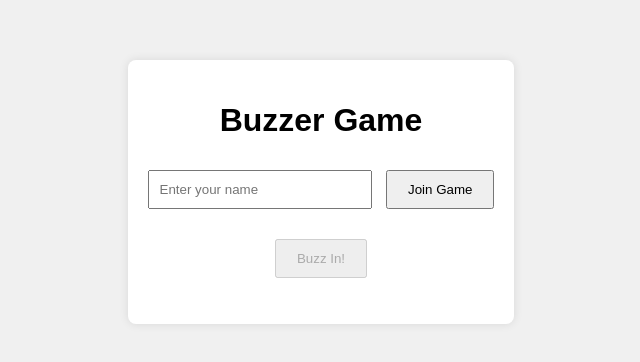
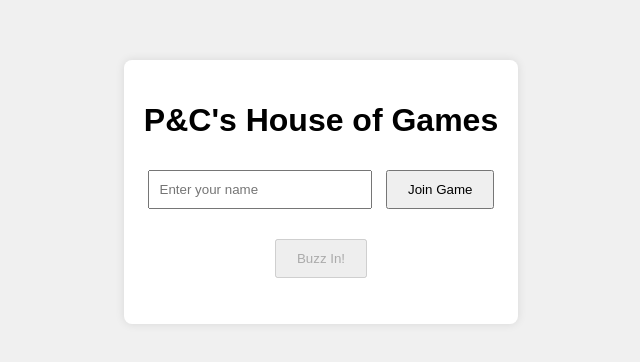
Before and after one commit to assaf-itzikson/buzzer-game, a website: page index.html in a window 1280 px wide. Shown: the part 208-570 px from the top of the page, without its empty margins (319-959 px from the left). Drawn offline with Linux system fonts and the light colour scheme.

Commit message:
Update index.html

```diff
--- a/index.html
+++ b/index.html
@@ -3,12 +3,12 @@
 <head>
     <meta charset="UTF-8">
     <meta name="viewport" content="width=device-width, initial-scale=1.0">
-    <title>Buzzer Game</title>
+    <title>P&C's House of Games</title>
     <link rel="stylesheet" href="style.css">
 </head>
 <body>
 <div class="container">
-    <h1>Buzzer Game</h1>
+    <h1>P&C's House of Games</h1>
     <form id="userForm">
         <input type="text" id="username" placeholder="Enter your name" required>
         <button type="submit">Join Game</button>
```
